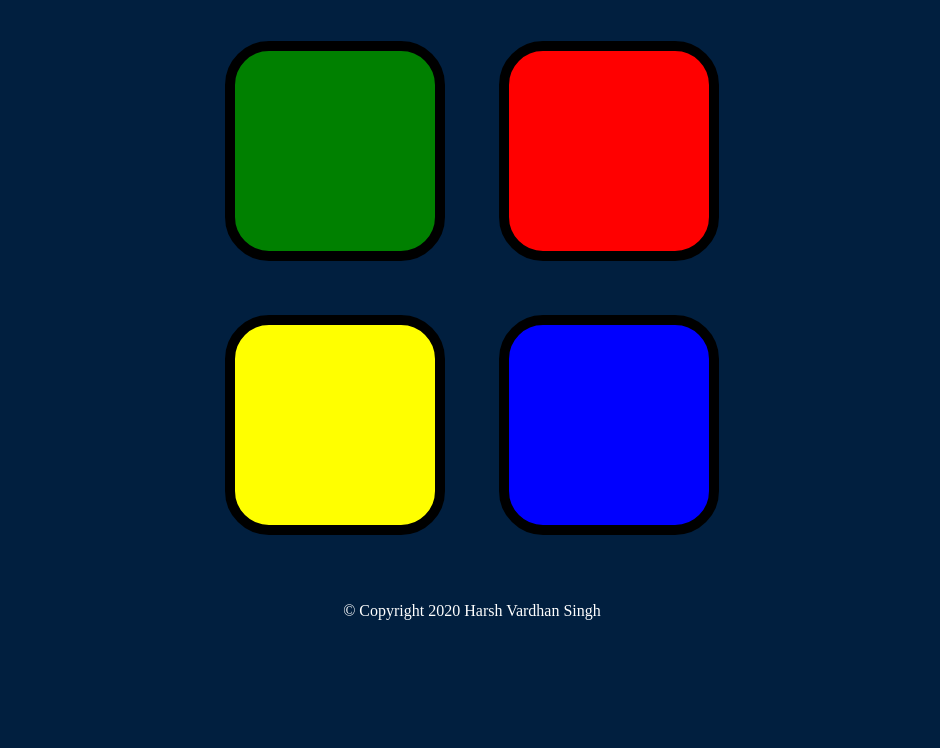
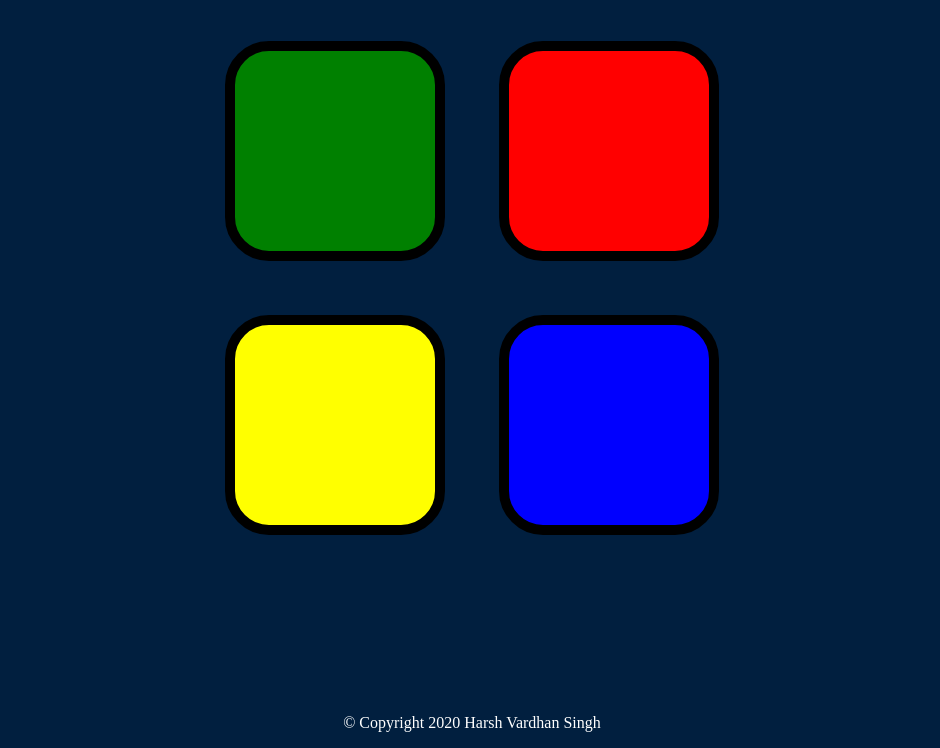
Before and after one commit to hvs2403/SIMONGAME, a plain HTML site: page index.html in a window 1280 px wide. Shown: the part 125-873 px from the top of the page, without its empty margins (168-1108 px from the left). Before the commit the page ends 800 px from the top, so only its background shows below. Drawn offline with nearby package versions, Linux system fonts and the light colour scheme.

Commit message:
footer style update

```diff
--- a/styles.css
+++ b/styles.css
@@ -76,10 +76,17 @@ body {
 
 */
 
-/* footer section */
+/* footer section
 
 #footer{
   margin-top: 3%;
   text-align: center;
   color: white;
 }
+*/
+#footer{
+  bottom: 10px;
+  text-align: center;
+  color: white;
+  margin-top: 150px;
+}
```
